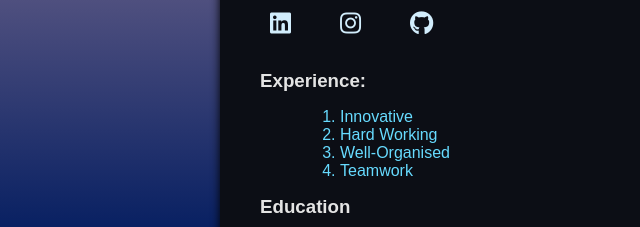
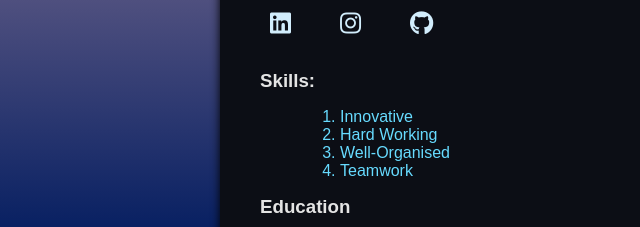
Before and after one commit to siya2910/siya.githhub, a plain HTML site: page index.html in a window 1280 px wide. Shown: the part 571-798 px from the top of the page, 0-640 px from the left. Drawn offline with Linux system fonts and the light colour scheme; a script that the page names is missing.

Commit message:
Update index.html

```diff
--- a/index.html
+++ b/index.html
@@ -37,7 +37,7 @@
                     <i class="fab fa-github"></i>
                 </a>
             </div>
-            <h3>Experience:</h3>
+            <h3>Skills:</h3>
             <ul>
                 <p><span id="exp">
                     <!-- SVG code for the CPC logo removed -->
```
